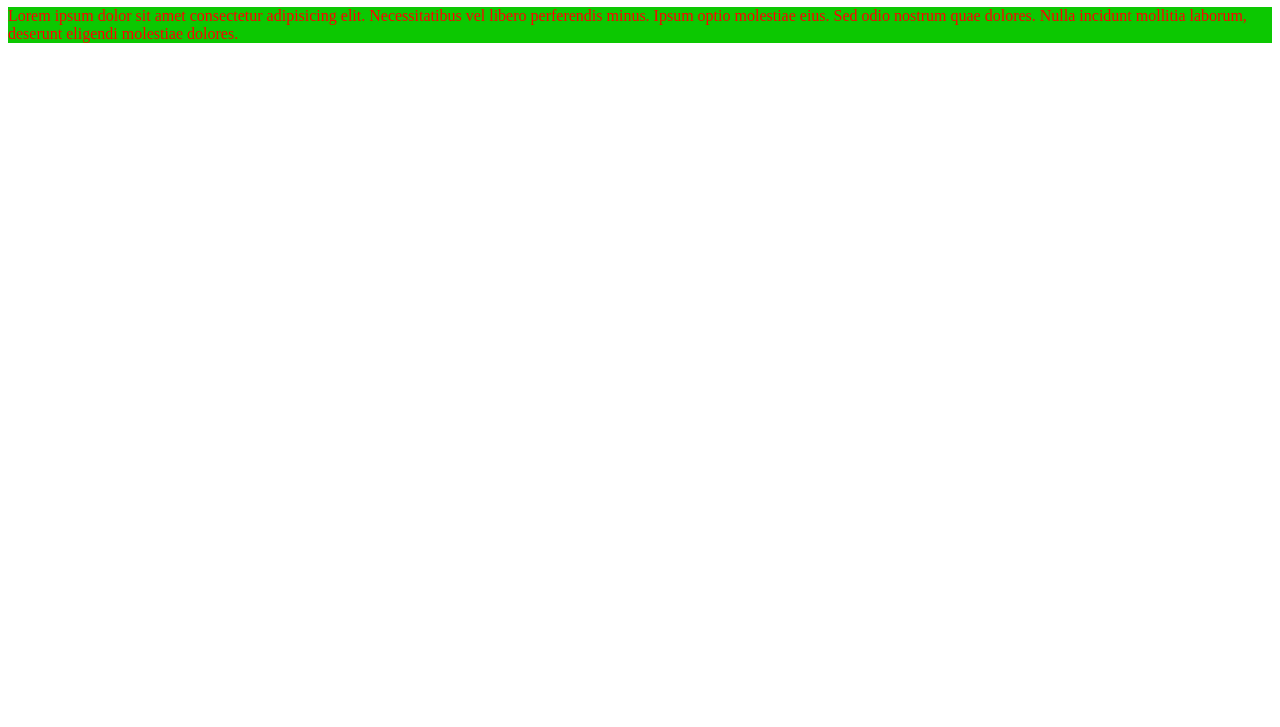
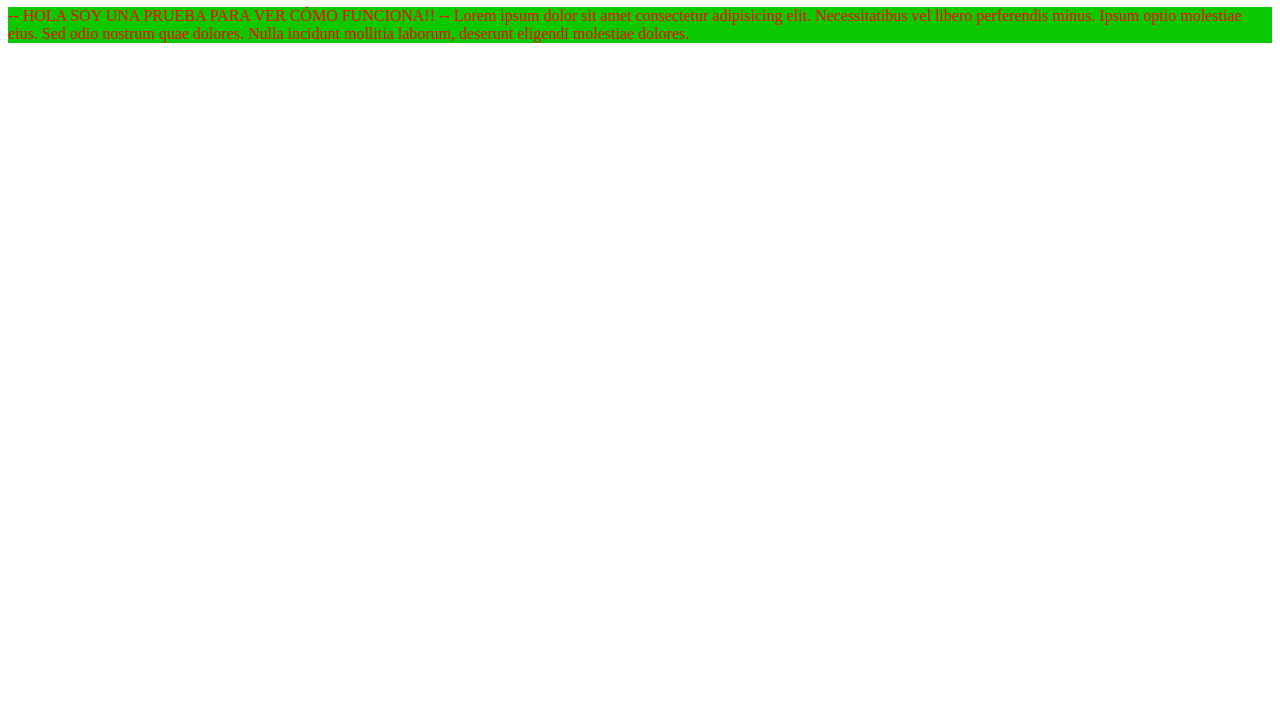
Before and after one commit to rover-aficionado/edifp, a plain HTML site: page index.html in a window 1280 px wide. Shown: the part 73-800 px from the top of the page. Drawn offline with Linux system fonts and the light colour scheme.

Commit message:
nueva actualización de index
esto es una prueba

```diff
--- a/index.html
+++ b/index.html
@@ -11,7 +11,7 @@
         <h1>hola que tal</h1>
     </header>
     <body>
-        <p>Lorem ipsum dolor sit amet consectetur adipisicing elit. Necessitatibus vel libero perferendis minus. Ipsum optio molestiae eius. Sed odio nostrum quae dolores. Nulla incidunt mollitia laborum, deserunt eligendi molestiae dolores.</p>
+        <p> -- HOLA SOY UNA PRUEBA PARA VER CÓMO FUNCIONA!! -- Lorem ipsum dolor sit amet consectetur adipisicing elit. Necessitatibus vel libero perferendis minus. Ipsum optio molestiae eius. Sed odio nostrum quae dolores. Nulla incidunt mollitia laborum, deserunt eligendi molestiae dolores.</p>
     </body>
 </body>
 </html>
```
